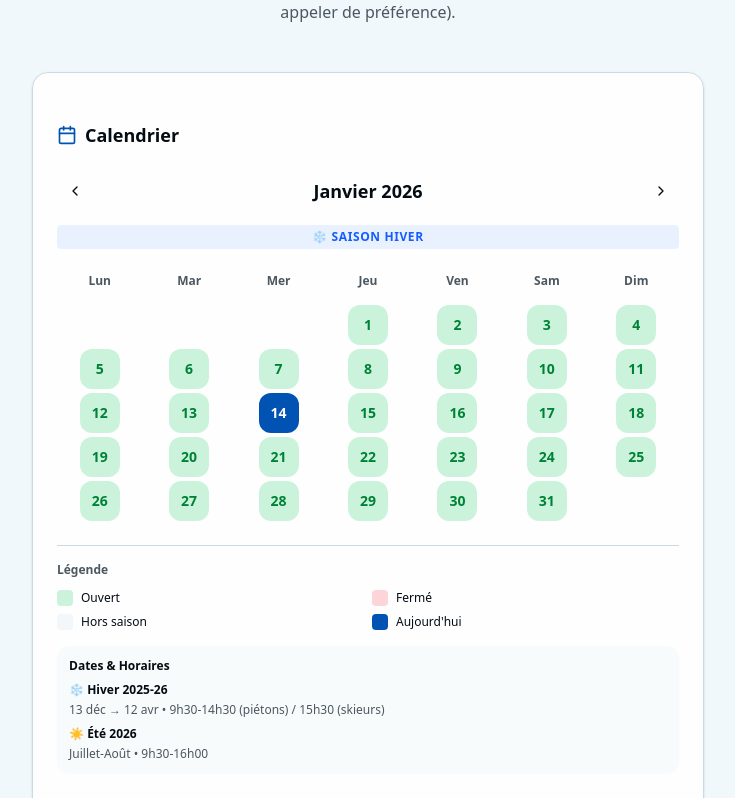
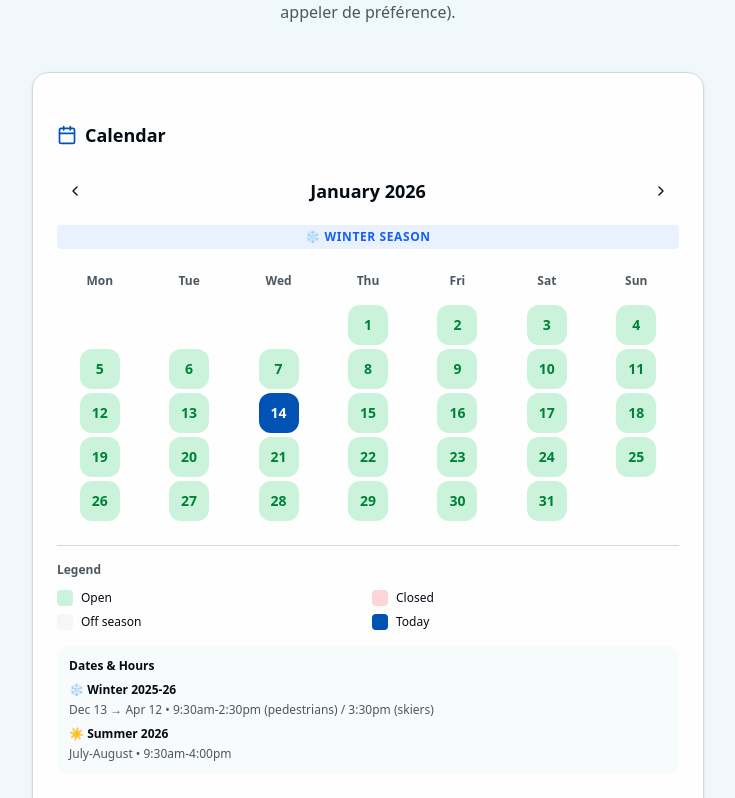
Before and after one commit to La-tyrolienne/tyrolienne-orcieres, a Next.js app: page /en/billetterie in a window 1280 px wide. Shown: the part 1482-2280 px from the top of the page, without its empty margins (272-1007 px from the left). Built offline with nearby package versions, Linux system fonts and the light colour scheme; no server answers.

Commit message:
i18n: traduction complète du calendrier visuel (jours, mois, légende, horaires)

```diff
--- a/src/components/VisualCalendar.tsx
+++ b/src/components/VisualCalendar.tsx
@@ -6,12 +6,7 @@ import { Card, CardContent } from '@/components/ui/card';
 import { Button } from '@/components/ui/button';
 import { ChevronLeft, ChevronRight, Calendar } from 'lucide-react';
 import { isInSeason, getOpeningHours, isClosedDate } from '@/config/closures';
-
-const DAYS = ['Lun', 'Mar', 'Mer', 'Jeu', 'Ven', 'Sam', 'Dim'];
-const MONTHS = [
-    'Janvier', 'Février', 'Mars', 'Avril', 'Mai', 'Juin',
-    'Juillet', 'Août', 'Septembre', 'Octobre', 'Novembre', 'Décembre'
-];
+import { useTranslations } from 'next-intl';
 
 interface VisualCalendarProps {
     className?: string;
@@ -20,6 +15,10 @@ interface VisualCalendarProps {
 }
 
 export function VisualCalendar({ className, customClosures: propCustomClosures, onDateClick }: VisualCalendarProps) {
+    const t = useTranslations('calendar');
+    const DAYS = t.raw('days') as string[];
+    const MONTHS = t.raw('months') as string[];
+
     const today = new Date();
     const [currentMonth, setCurrentMonth] = useState(today.getMonth());
     const [currentYear, setCurrentYear] = useState(today.getFullYear());
@@ -105,22 +104,22 @@ export function VisualCalendar({ className, customClosures: propCustomClosures,
                 case 'open':
                     bgColor = 'bg-green-500/20 hover:bg-green-500/30';
                     textColor = 'text-green-700 dark:text-green-400';
-                    title = `Ouvert ${hours}`;
+                    title = `${t('open')} ${hours}`;
                     break;
                 case 'closed':
                     bgColor = 'bg-muted/50';
                     textColor = 'text-muted-foreground';
-                    title = 'Fermeture saisonnière';
+                    title = t('seasonalClosure');
                     break;
                 case 'exception':
                     bgColor = 'bg-red-500/20 hover:bg-red-500/30';
                     textColor = 'text-red-700 dark:text-red-400';
-                    title = 'Fermé exceptionnellement';
+                    title = t('exceptionalClosure');
                     break;
                 case 'today':
                     bgColor = 'bg-primary hover:bg-primary/90';
                     textColor = 'text-primary-foreground';
-                    title = `Aujourd'hui - ${hours || 'Fermé'}`;
+                    title = `${t('today')} - ${hours || t('closed')}`;
                     break;
             }
 
@@ -150,7 +149,7 @@ export function VisualCalendar({ className, customClosures: propCustomClosures,
                 <div className="flex items-center justify-between mb-4 sm:mb-6">
                     <div className="flex items-center gap-2">
                         <Calendar className="w-4 h-4 sm:w-5 sm:h-5 text-primary" />
-                        <h3 className="text-base sm:text-lg font-bold">Calendrier</h3>
+                        <h3 className="text-base sm:text-lg font-bold">{t('calendarTitle')}</h3>
                     </div>
                 </div>
 
@@ -172,9 +171,9 @@ export function VisualCalendar({ className, customClosures: propCustomClosures,
                     season === 'summer' ? 'bg-orange-500/10 text-orange-600' :
                         'bg-muted text-muted-foreground'
                     }`}>
-                    {season === 'winter' ? '❄️ Saison Hiver' :
-                        season === 'summer' ? '☀️ Saison Été' :
-                            '⛔ Fermeture Annuelle'}
+                    {season === 'winter' ? t('winterSeasonLabel') :
+                        season === 'summer' ? t('summerSeasonLabel') :
+                            t('annualClosure')}
                 </div>
 
                 {/* Days Header */}
@@ -193,34 +192,34 @@ export function VisualCalendar({ className, customClosures: propCustomClosures,
 
                 {/* Legend */}
                 <div className="mt-6 pt-4 border-t border-border">
-                    <p className="text-xs font-bold text-muted-foreground mb-3">Légende</p>
+                    <p className="text-xs font-bold text-muted-foreground mb-3">{t('legend')}</p>
                     <div className="grid grid-cols-2 gap-2 text-xs">
                         <div className="flex items-center gap-2">
                             <div className="w-4 h-4 rounded bg-green-500/20" />
-                            <span>Ouvert</span>
+                            <span>{t('open')}</span>
                         </div>
                         <div className="flex items-center gap-2">
                             <div className="w-4 h-4 rounded bg-red-500/20" />
-                            <span>Fermé</span>
+                            <span>{t('closed')}</span>
                         </div>
                         <div className="flex items-center gap-2">
                             <div className="w-4 h-4 rounded bg-muted/50" />
-                            <span>Hors saison</span>
+                            <span>{t('offSeason')}</span>
                         </div>
                         <div className="flex items-center gap-2">
                             <div className="w-4 h-4 rounded bg-primary" />
-                            <span>Aujourd'hui</span>
+                            <span>{t('today')}</span>
                         </div>
                     </div>
                 </div>
 
                 {/* Opening Hours */}
                 <div className="mt-4 p-3 bg-muted/30 rounded-lg text-xs">
-                    <p className="font-bold mb-2">Dates & Horaires</p>
-                    <p className="mb-1">❄️ <strong>Hiver 2025-26</strong></p>
-                    <p className="text-muted-foreground mb-2">13 déc → 12 avr • 9h30-14h30 (piétons) / 15h30 (skieurs)</p>
-                    <p className="mb-1">☀️ <strong>Été 2026</strong></p>
-                    <p className="text-muted-foreground">Juillet-Août • 9h30-16h00</p>
+                    <p className="font-bold mb-2">{t('datesAndHours')}</p>
+                    <p className="mb-1">❄️ <strong>{t('winter2025')}</strong></p>
+                    <p className="text-muted-foreground mb-2">{t('winter2025Hours')}</p>
+                    <p className="mb-1">☀️ <strong>{t('summer2026')}</strong></p>
+                    <p className="text-muted-foreground">{t('summer2026Hours')}</p>
                 </div>
             </CardContent>
         </Card>
--- a/src/messages/en.json
+++ b/src/messages/en.json
@@ -72,11 +72,48 @@
     },
     "calendar": {
         "title": "Opening Calendar",
+        "calendarTitle": "Calendar",
         "open": "Open",
         "closed": "Closed",
         "special": "Special hours",
         "winterSeason": "Winter (December to April)",
-        "summerSeason": "Summer (July-August)"
+        "summerSeason": "Summer (July-August)",
+        "seasonalClosure": "Seasonal closure",
+        "exceptionalClosure": "Exceptionally closed",
+        "today": "Today",
+        "offSeason": "Off season",
+        "winterSeasonLabel": "❄️ Winter Season",
+        "summerSeasonLabel": "☀️ Summer Season",
+        "annualClosure": "⛔ Annual Closure",
+        "legend": "Legend",
+        "datesAndHours": "Dates & Hours",
+        "winter2025": "Winter 2025-26",
+        "winter2025Hours": "Dec 13 → Apr 12 • 9:30am-2:30pm (pedestrians) / 3:30pm (skiers)",
+        "summer2026": "Summer 2026",
+        "summer2026Hours": "July-August • 9:30am-4:00pm",
+        "days": [
+            "Mon",
+            "Tue",
+            "Wed",
+            "Thu",
+            "Fri",
+            "Sat",
+            "Sun"
+        ],
+        "months": [
+            "January",
+            "February",
+            "March",
+            "April",
+            "May",
+            "June",
+            "July",
+            "August",
+            "September",
+            "October",
+            "November",
+            "December"
+        ]
     },
     "info": {
         "title": "Useful Information",
--- a/src/messages/fr.json
+++ b/src/messages/fr.json
@@ -72,11 +72,48 @@
     },
     "calendar": {
         "title": "Calendrier d'ouverture",
+        "calendarTitle": "Calendrier",
         "open": "Ouvert",
         "closed": "Fermé",
         "special": "Horaires spéciaux",
         "winterSeason": "Hiver (Décembre à Avril)",
-        "summerSeason": "Été (Juillet-Août)"
+        "summerSeason": "Été (Juillet-Août)",
+        "seasonalClosure": "Fermeture saisonnière",
+        "exceptionalClosure": "Fermé exceptionnellement",
+        "today": "Aujourd'hui",
+        "offSeason": "Hors saison",
+        "winterSeasonLabel": "❄️ Saison Hiver",
+        "summerSeasonLabel": "☀️ Saison Été",
+        "annualClosure": "⛔ Fermeture Annuelle",
+        "legend": "Légende",
+        "datesAndHours": "Dates & Horaires",
+        "winter2025": "Hiver 2025-26",
+        "winter2025Hours": "13 déc → 12 avr • 9h30-14h30 (piétons) / 15h30 (skieurs)",
+        "summer2026": "Été 2026",
+        "summer2026Hours": "Juillet-Août • 9h30-16h00",
+        "days": [
+            "Lun",
+            "Mar",
+            "Mer",
+            "Jeu",
+            "Ven",
+            "Sam",
+            "Dim"
+        ],
+        "months": [
+            "Janvier",
+            "Février",
+            "Mars",
+            "Avril",
+            "Mai",
+            "Juin",
+            "Juillet",
+            "Août",
+            "Septembre",
+            "Octobre",
+            "Novembre",
+            "Décembre"
+        ]
     },
     "info": {
         "title": "Informations Pratiques",
```
